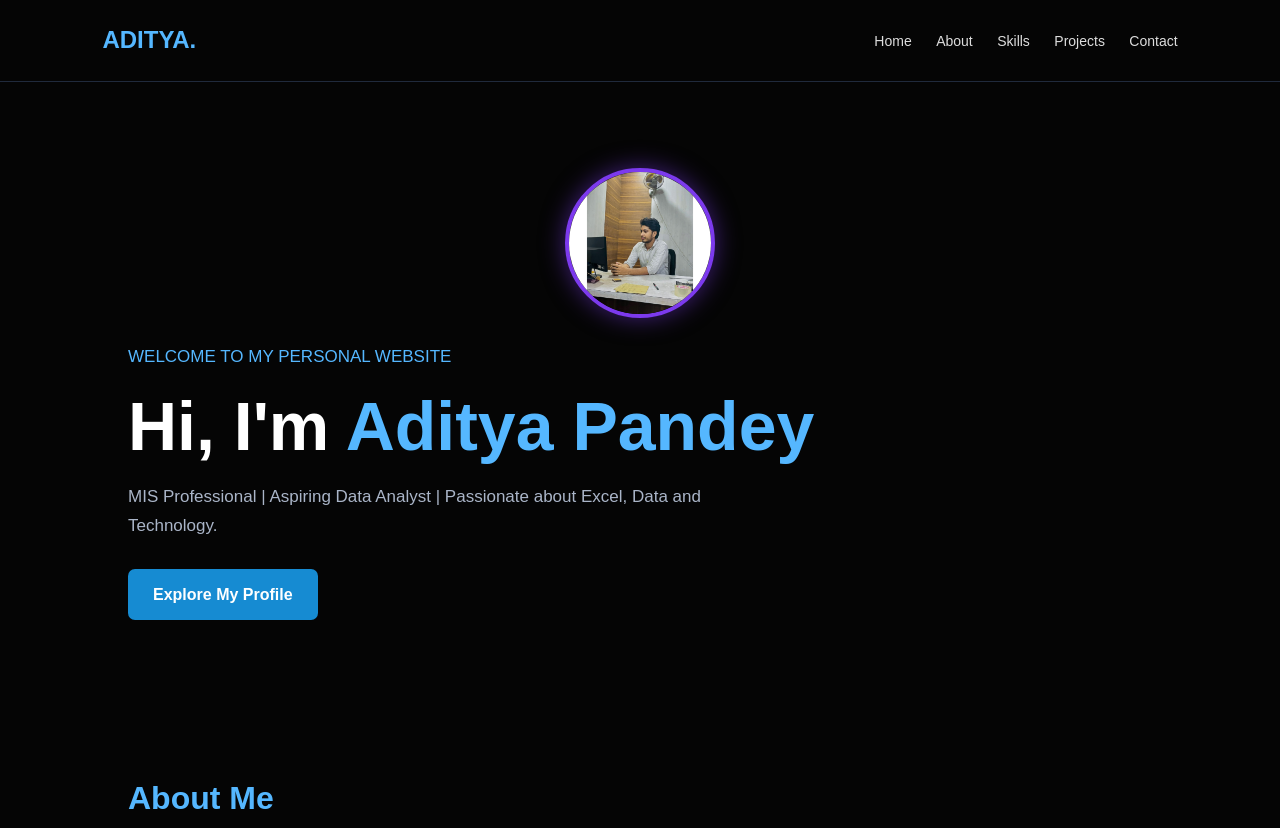
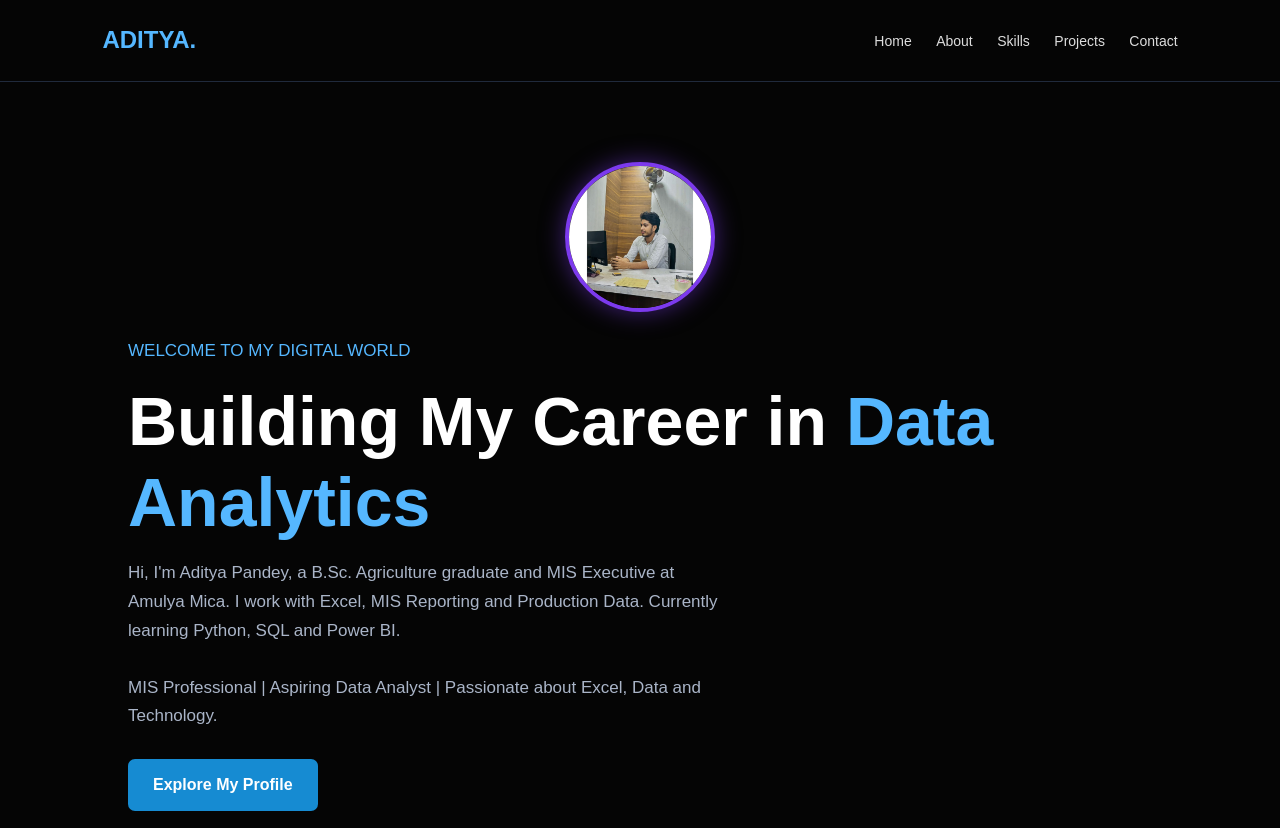
Before and after one commit to theadityapandey-dev/theadityapandey-dev.github.io, a plain HTML site: page index.html in a window 1280 px wide. Shown: the top 828 px of the page. Drawn offline with Linux system fonts and the light colour scheme.

Commit message:
Update index.html

```diff
--- a/index.html
+++ b/index.html
@@ -157,8 +157,19 @@
 
   <main>
     <div class="hero" id="home">
-    <img src="aditya.jpg.jpeg" alt="Aditya Pandey" class="profile-photo"> <small>WELCOME TO MY PERSONAL WEBSITE</small>
-      <h1>Hi, I'm <span>Aditya Pandey</span></h1>
+    <img src="aditya.jpg.jpeg" alt="Aditya Pandey" class="profile-photo"> <small>WELCOME TO MY DIGITAL WORLD</small>
+
+<h1>
+  Building My Career in
+  <span>Data Analytics</span>
+</h1>
+
+<p>
+  Hi, I'm Aditya Pandey, a B.Sc. Agriculture graduate
+  and MIS Executive at Amulya Mica.
+  I work with Excel, MIS Reporting and Production Data.
+  Currently learning Python, SQL and Power BI.
+</p>
       <p>
         MIS Professional | Aspiring Data Analyst |
         Passionate about Excel, Data and Technology.
```
